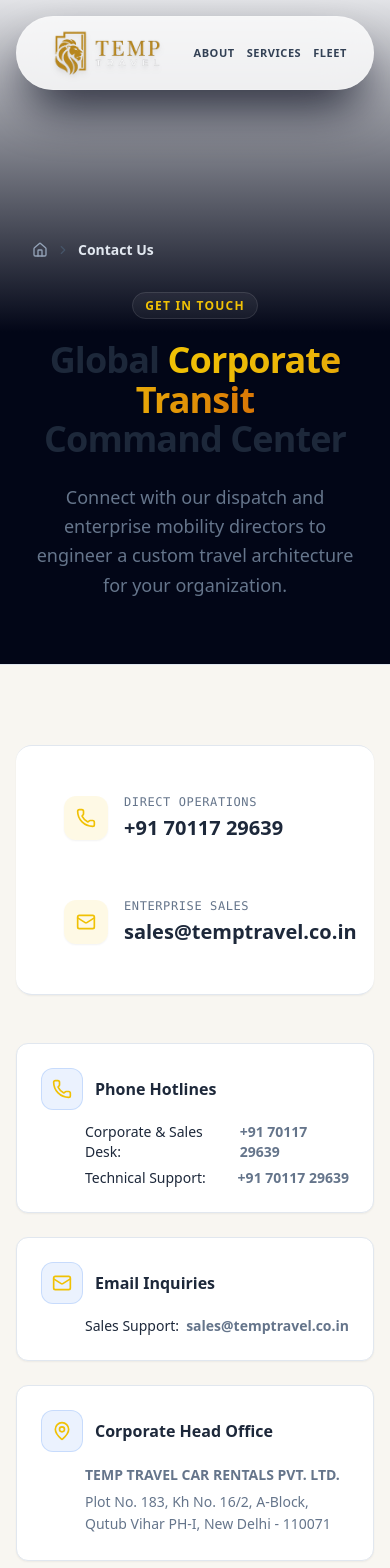
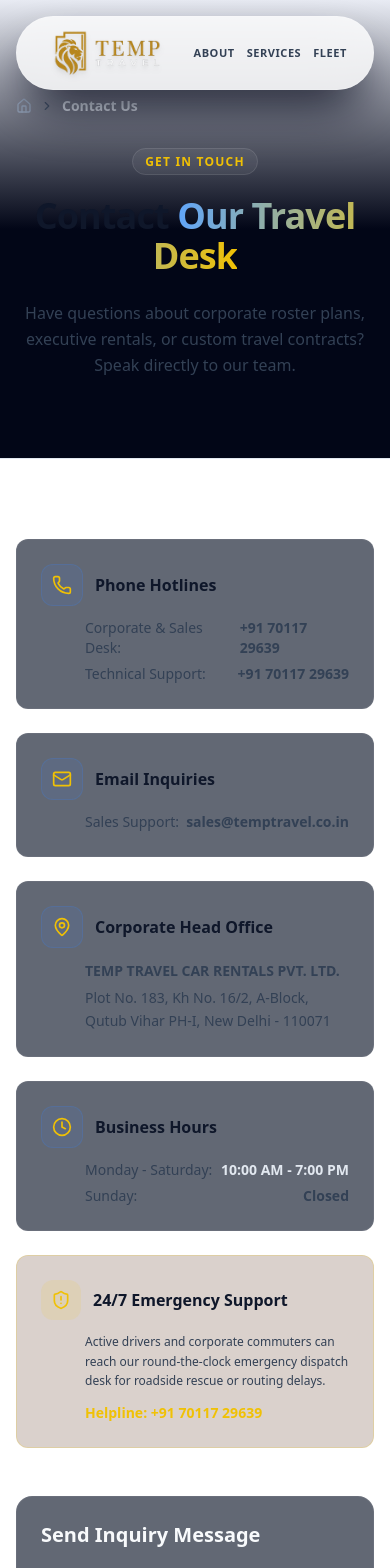
Before and after one commit to Navneetk334/temp-travel-demo, a Next.js app: page /contact in a window 390 px wide. Shown: the top 1568 px of the page. Built offline with nearby package versions, Linux system fonts and the light colour scheme.

Commit message:
feat: initialize public routes, global styles, homepage, and shared components

```diff
--- a/app/(public)/contact/page.tsx
+++ b/app/(public)/contact/page.tsx
@@ -51,12 +51,9 @@ export default function ContactPage() {
     <>
       <JsonLd data={contactSchema} />
 
-      <div className="bg-background min-h-screen font-sans selection:bg-accent selection:text-accent-foreground text-foreground flex flex-col">
-        {/*
-          HERO SECTION
-          Clean, centered layout focusing on intent
-        */}
-        <section className="relative pt-36 sm:pt-48 pb-16 sm:pb-24 px-4 sm:px-6 lg:px-8 overflow-hidden bg-background border-b border-border">
+      <div className="bg-white text-slate-900 min-h-screen">
+        {/* Combined Page Header & Breadcrumbs Section */}
+        <section className="relative bg-white overflow-hidden border-b border-slate-200 pb-20">
           <div className="absolute inset-0 bg-gradient-to-b from-blue-900/10 via-slate-950 to-slate-950 pointer-events-none" />
 
           <div className="relative z-10">
@@ -67,119 +64,90 @@ export default function ContactPage() {
             <span className="text-xs font-bold text-accent uppercase tracking-widest bg-white/5 border border-white/10 px-3 py-1 rounded-full">
               Get In Touch
             </span>
-            <h1 className="text-4xl sm:text-5xl md:text-6xl font-black text-foreground tracking-tight leading-[1.1]">
-              Global <span className="text-transparent bg-clip-text bg-gradient-to-r from-accent via-yellow-500 to-amber-600 drop-shadow-sm">Corporate Transit</span>
-              <br />
-              Command Center
+            <h1 className="text-4xl sm:text-5xl md:text-6xl font-extrabold tracking-tight text-slate-900">
+              Contact <span className="text-transparent bg-clip-text bg-gradient-to-r from-blue-400 to-accent">Our Travel Desk</span>
             </h1>
-            <p className="mt-6 text-lg sm:text-xl text-muted-foreground font-medium leading-relaxed max-w-2xl mx-auto">
-              Connect with our dispatch and enterprise mobility directors to engineer a custom travel architecture for your organization.
+            <p className="text-slate-700 max-w-3xl mx-auto text-base sm:text-lg leading-relaxed font-medium">
+              Have questions about corporate roster plans, executive rentals, or custom travel contracts? Speak directly to our team.
             </p>
           </div>
         </section>
 
         {/* Form and Info Columns */}
-        <section className="py-20 bg-background">
-          <div className="max-w-[1750px] mx-auto px-4 sm:px-8 lg:px-12 xl:px-16 space-y-12">
-
-            {/* Quick Contact Bar */}
-            <div className="flex flex-col md:flex-row gap-6 md:gap-12 w-full max-w-4xl border-y border-border py-8 mb-12 items-center justify-between mx-auto bg-card px-8 rounded-2xl shadow-sm">
-              <div className="flex items-center gap-4 group cursor-pointer w-full md:w-auto p-4 rounded-2xl hover:bg-muted transition-colors">
-                <div className="p-3 bg-accent/10 rounded-xl text-accent group-hover:scale-110 transition-transform shadow-sm">
-                  <Phone className="w-5 h-5" />
-                </div>
-                <div>
-                  <div className="text-xs text-muted-foreground font-mono uppercase tracking-wider mb-1">Direct Operations</div>
-                  <a href="tel:+917011729639" className="text-xl sm:text-2xl font-black text-foreground hover:text-accent transition-colors">+91 70117 29639</a>
-                </div>
-              </div>
-
-              <div className="hidden md:block w-px h-16 bg-border"></div>
-
-              <div className="flex items-center gap-4 group cursor-pointer w-full md:w-auto p-4 rounded-2xl hover:bg-muted transition-colors">
-                <div className="p-3 bg-accent/10 rounded-xl text-accent group-hover:scale-110 transition-transform shadow-sm">
-                  <Mail className="w-5 h-5" />
-                </div>
-                <div>
-                  <div className="text-xs text-muted-foreground font-mono uppercase tracking-wider mb-1">Enterprise Sales</div>
-                  <a href="mailto:sales@temptravel.co.in" className="text-xl sm:text-2xl font-black text-foreground hover:text-accent transition-colors">sales@temptravel.co.in</a>
-                </div>
-              </div>
-            </div>
-
-            <div className="grid grid-cols-1 lg:grid-cols-12 gap-12 items-start">
+        <section className="py-20 bg-white">
+          <div className="max-w-[1750px] mx-auto px-4 sm:px-8 lg:px-12 xl:px-16 grid grid-cols-1 lg:grid-cols-12 gap-12 items-start">
 
             {/* Contact Information Column */}
             <div className="lg:col-span-5 space-y-6">
 
               {/* Phone Numbers Card */}
-                <div className="bg-card border border-border p-6 rounded-xl space-y-3 shadow-sm">
+              <div className="glassmorphism p-6 rounded-xl border border-slate-200 space-y-3">
                 <div className="flex items-center gap-3">
                   <div className="bg-primary/10 border border-primary/20 p-2.5 rounded-lg text-accent">
                     <Phone className="w-5 h-5" />
                   </div>
-                    <h3 className="font-bold text-foreground text-base">Phone Hotlines</h3>
+                  <h3 className="font-bold text-slate-900 text-base">Phone Hotlines</h3>
                 </div>
-                  <div className="space-y-1.5 pl-11 text-sm text-muted-foreground">
+                <div className="space-y-1.5 pl-11 text-sm text-slate-700">
                   <div className="flex justify-between items-center">
-                      <span className="text-foreground">Corporate & Sales Desk:</span>
+                    <span className="text-slate-9000">Corporate & Sales Desk:</span>
                     <a href="tel:+917011729639" className="font-bold hover:text-accent transition-colors">+91 70117 29639</a>
                   </div>
                   <div className="flex justify-between items-center">
-                      <span className="text-foreground">Technical Support:</span>
+                    <span className="text-slate-9000">Technical Support:</span>
                     <a href="tel:+917011729639" className="font-bold hover:text-accent transition-colors">+91 70117 29639</a>
                   </div>
                 </div>
               </div>
 
               {/* Email Addresses Card */}
-                <div className="bg-card border border-border p-6 rounded-xl space-y-3 shadow-sm">
+              <div className="glassmorphism p-6 rounded-xl border border-slate-200 space-y-3">
                 <div className="flex items-center gap-3">
                   <div className="bg-primary/10 border border-primary/20 p-2.5 rounded-lg text-accent">
                     <Mail className="w-5 h-5" />
                   </div>
-                    <h3 className="font-bold text-foreground text-base">Email Inquiries</h3>
+                  <h3 className="font-bold text-slate-900 text-base">Email Inquiries</h3>
                 </div>
-                  <div className="space-y-1.5 pl-11 text-sm text-muted-foreground">
+                <div className="space-y-1.5 pl-11 text-sm text-slate-700">
                   <div className="flex justify-between items-center">
-                      <span className="text-foreground">Sales Support:</span>
+                    <span className="text-slate-9000">Sales Support:</span>
                     <a href="mailto:sales@temptravel.co.in" className="font-bold hover:text-accent transition-colors">sales@temptravel.co.in</a>
                   </div>
                 </div>
               </div>
 
               {/* Office Address Card */}
-                <div className="bg-card border border-border p-6 rounded-xl space-y-3 shadow-sm">
+              <div className="glassmorphism p-6 rounded-xl border border-slate-200 space-y-3">
                 <div className="flex items-center gap-3">
                   <div className="bg-primary/10 border border-primary/20 p-2.5 rounded-lg text-accent">
                     <MapPin className="w-5 h-5" />
                   </div>
-                    <h3 className="font-bold text-foreground text-base">Corporate Head Office</h3>
+                  <h3 className="font-bold text-slate-900 text-base">Corporate Head Office</h3>
                 </div>
-                  <div className="pl-11 text-sm text-muted-foreground leading-relaxed font-semibold">
+                <div className="pl-11 text-sm text-slate-700 leading-relaxed font-semibold">
                   TEMP TRAVEL CAR RENTALS PVT. LTD.
-                    <div className="font-normal text-muted-foreground mt-1">
+                  <div className="font-normal text-slate-700 mt-1">
                     Plot No. 183, Kh No. 16/2, A-Block, Qutub Vihar PH-I, New Delhi - 110071
                   </div>
                 </div>
               </div>
 
               {/* Business Hours Card */}
-                <div className="bg-card border border-border p-6 rounded-xl space-y-3 shadow-sm">
+              <div className="glassmorphism p-6 rounded-xl border border-slate-200 space-y-3">
                 <div className="flex items-center gap-3">
                   <div className="bg-primary/10 border border-primary/20 p-2.5 rounded-lg text-accent">
                     <Clock className="w-5 h-5" />
                   </div>
-                    <h3 className="font-bold text-foreground text-base">Business Hours</h3>
+                  <h3 className="font-bold text-slate-900 text-base">Business Hours</h3>
                 </div>
-                  <div className="space-y-1.5 pl-11 text-sm text-muted-foreground">
+                <div className="space-y-1.5 pl-11 text-sm text-slate-700">
                   <div className="flex justify-between">
-                      <span className="text-foreground">Monday - Saturday:</span>
-                      <span className="font-semibold text-foreground">10:00 AM - 7:00 PM</span>
+                    <span className="text-slate-9000">Monday - Saturday:</span>
+                    <span className="font-semibold text-slate-200">10:00 AM - 7:00 PM</span>
                   </div>
                   <div className="flex justify-between">
-                      <span className="text-foreground">Sunday:</span>
-                      <span className="font-semibold text-foreground">Closed</span>
+                    <span className="text-slate-9000">Sunday:</span>
+                    <span className="font-semibold text-slate-9000">Closed</span>
                   </div>
                 </div>
               </div>
@@ -190,9 +158,9 @@ export default function ContactPage() {
                   <div className="bg-accent/10 p-2.5 rounded-lg text-accent">
                     <ShieldAlert className="w-5 h-5" />
                   </div>
-                    <h3 className="font-bold text-foreground text-base">24/7 Emergency Support</h3>
+                  <h3 className="font-bold text-slate-900 text-base">24/7 Emergency Support</h3>
                 </div>
-                  <p className="text-xs text-muted-foreground pl-11 leading-relaxed">
+                <p className="text-xs text-slate-700 pl-11 leading-relaxed">
                   Active drivers and corporate commuters can reach our round-the-clock emergency dispatch desk for roadside rescue or routing delays.
                 </p>
                 <div className="pl-11 text-sm font-extrabold text-accent">
@@ -204,30 +172,27 @@ export default function ContactPage() {
 
             {/* Interactive Form Column */}
             <div className="lg:col-span-7">
-                <div className="bg-card border border-border p-8 rounded-2xl shadow-sm">
               <ContactForm />
             </div>
-              </div>
 
-            </div>
           </div>
         </section>
 
         {/* Google Maps Placeholder */}
-        <section className="py-16 bg-muted/20 border-t border-border">
+        <section className="py-16 bg-slate-50/20 border-t border-slate-200">
           <div className="max-w-[1750px] mx-auto px-4 sm:px-8 lg:px-12 xl:px-16 space-y-8">
             <div className="space-y-3 text-center">
-              <h2 className="text-2xl font-bold text-foreground flex items-center justify-center gap-2">
+              <h2 className="text-2xl font-bold text-slate-900 flex items-center justify-center gap-2">
                 <Map className="w-6 h-6 text-accent" />
                 <span>Our Office Location</span>
               </h2>
-              <p className="text-muted-foreground text-sm max-w-xl mx-auto">
+              <p className="text-slate-9000 text-sm max-w-xl mx-auto">
                 Plot No. 183, Kh No. 16/2, A-Block, Qutub Vihar PH-I, New Delhi - 110071
               </p>
             </div>
 
             {/* Real Interactive Google Maps Container */}
-            <div className="relative bg-card border border-border rounded-2xl h-[420px] overflow-hidden shadow-2xl group">
+            <div className="relative bg-slate-50 border border-white/10 rounded-2xl h-[420px] overflow-hidden shadow-2xl group">
               {/* Real Google Maps Embed Iframe */}
               <iframe
                 title="TEMP TRAVEL CAR RENTALS PVT LTD - Google Maps Location"
@@ -239,21 +204,21 @@ export default function ContactPage() {
               />
 
               {/* Direct Click Overlay Bar */}
-              <div className="absolute bottom-4 left-4 right-4 md:left-auto md:right-4 bg-card/90 backdrop-blur-md border border-border p-4 rounded-xl flex items-center justify-between gap-4 shadow-2xl z-10">
+              <div className="absolute bottom-4 left-4 right-4 md:left-auto md:right-4 bg-white/90 backdrop-blur-md border border-white/15 p-4 rounded-xl flex items-center justify-between gap-4 shadow-2xl z-10">
                 <div className="flex items-center gap-3">
                   <div className="p-2 bg-amber-500/20 text-amber-400 rounded-lg border border-amber-500/30">
                     <MapPin className="w-5 h-5" />
                   </div>
                   <div>
-                    <h3 className="font-extrabold text-foreground text-xs sm:text-sm">TEMP TRAVEL CAR RENTALS PVT. LTD.</h3>
-                    <p className="text-[11px] text-muted-foreground truncate max-w-xs sm:max-w-md">Plot No. 183, Kh No. 16/2, Qutub Vihar PH-I, New Delhi - 110071</p>
+                    <h3 className="font-extrabold text-slate-900 text-xs sm:text-sm">TEMP TRAVEL CAR RENTALS PVT. LTD.</h3>
+                    <p className="text-[11px] text-slate-9000 truncate max-w-xs sm:max-w-md">Plot No. 183, Kh No. 16/2, Qutub Vihar PH-I, New Delhi - 110071</p>
                   </div>
                 </div>
                 <a
                   href="https://www.google.com/maps/search/?api=1&query=28.5763965,77.0282025"
                   target="_blank"
                   rel="noopener noreferrer"
-                  className="inline-flex items-center gap-2 bg-accent hover:bg-accent/90 text-accent-foreground font-black px-4 py-2.5 rounded-lg text-xs tracking-wider transition-all shadow-lg shrink-0 uppercase"
+                  className="inline-flex items-center gap-2 bg-amber-400 hover:bg-amber-300 text-slate-950 font-black px-4 py-2.5 rounded-lg text-xs tracking-wider transition-all shadow-lg shrink-0 uppercase"
                 >
                   <span>Open Business Listing</span>
                   <ExternalLink className="w-3.5 h-3.5" />
--- a/app/(public)/layout.tsx
+++ b/app/(public)/layout.tsx
@@ -8,7 +8,7 @@ export default function PublicLayout({
   children: React.ReactNode;
 }) {
   return (
-    <div className="flex flex-col min-h-screen bg-background text-foreground pastel-theme">
+    <div className="flex flex-col min-h-screen bg-white text-slate-900">
       <Header />
       <main className="flex-grow">{children}</main>
       <Footer />
--- a/app/globals.css
+++ b/app/globals.css
@@ -4,7 +4,43 @@
 
 @layer base {
   :root {
-    /* Premium Dark Theme Variables by Default (Admin) */
+    /* Premium Dark Theme Variables by Default */
+    --background: 224 71% 8%;
+    --foreground: 213 31% 91%;
+
+    --card: 222 47% 12%;
+    --card-foreground: 213 31% 91%;
+
+    --popover: 222 47% 10%;
+    --popover-foreground: 213 31% 91%;
+
+    --primary: 217.2 91.2% 59.8%;
+    --primary-foreground: 210 40% 98%;
+
+    --secondary: 222 47% 18%;
+    --secondary-foreground: 210 40% 98%;
+
+    --muted: 222 47% 18%;
+    --muted-foreground: 215.4 16.3% 66.9%; /* Brightened muted text slightly */
+
+    --accent: 48 96% 48%; /* Premium Amber/Gold */
+    --accent-foreground: 222.2 47.4% 11.2%;
+
+    --destructive: 0 62.8% 30.6%;
+    --destructive-foreground: 210 40% 98%;
+
+    --border: 222 47% 20%;
+    --input: 222 47% 18%;
+    --ring: 217.2 91.2% 59.8%;
+
+    --radius: 0.75rem;
+
+    /* Semantic Design Tokens */
+    --surface: 222 47% 14%;
+  }
+
+  .dark {
+    /* Duplicate variables for fallback when class is explicitly targeted */
     --background: 224 71% 8%;
     --foreground: 213 31% 91%;
 
@@ -23,7 +59,7 @@
     --muted: 222 47% 18%;
     --muted-foreground: 215.4 16.3% 66.9%;
 
-    --accent: 48 96% 48%; /* Premium Amber/Gold */
+    --accent: 48 96% 48%;
     --accent-foreground: 222.2 47.4% 11.2%;
 
     --destructive: 0 62.8% 30.6%;
@@ -33,76 +69,7 @@
     --input: 222 47% 18%;
     --ring: 217.2 91.2% 59.8%;
 
-    --radius: 0.75rem;
-
-    /* Semantic Design Tokens */
     --surface: 222 47% 14%;
-  }
-
-  /* Pastel Light Theme for Public Website */
-  .pastel-theme {
-    --background: 40 33% 96%; /* Soft cream #F9F8F6 */
-    --foreground: 217 33% 17%; /* Dark navy/charcoal #1E293B */
-
-    --card: 0 0% 100%; /* Pure white */
-    --card-foreground: 217 33% 17%;
-
-    --popover: 0 0% 100%;
-    --popover-foreground: 217 33% 17%;
-
-    --primary: 217.2 91.2% 59.8%;
-    --primary-foreground: 210 40% 98%;
-
-    --secondary: 40 33% 92%; /* Slightly darker cream */
-    --secondary-foreground: 217 33% 17%;
-
-    --muted: 40 33% 92%;
-    --muted-foreground: 215 16% 47%; /* Slate gray #64748B */
-
-    --accent: 48 96% 48%; /* Premium Amber/Gold */
-    --accent-foreground: 222.2 47.4% 11.2%;
-
-    --destructive: 0 84.2% 60.2%;
-    --destructive-foreground: 210 40% 98%;
-
-    --border: 214 32% 91%; /* Light slate border #E2E8F0 */
-    --input: 214 32% 91%;
-    --ring: 217.2 91.2% 59.8%;
-
-    --surface: 0 0% 100%;
-  }
-
-  .dark {
-    /* Duplicate variables for fallback when class is explicitly targeted */
-    --background: 40 33% 96%;
-    --foreground: 217 33% 17%;
-
-    --card: 0 0% 100%;
-    --card-foreground: 217 33% 17%;
-
-    --popover: 0 0% 100%;
-    --popover-foreground: 217 33% 17%;
-
-    --primary: 217.2 91.2% 59.8%;
-    --primary-foreground: 210 40% 98%;
-
-    --secondary: 40 33% 92%;
-    --secondary-foreground: 217 33% 17%;
-
-    --muted: 40 33% 92%;
-    --muted-foreground: 215 16% 47%;
-
-    --accent: 48 96% 48%;
-    --accent-foreground: 222.2 47.4% 11.2%;
-
-    --destructive: 0 84.2% 60.2%;
-    --destructive-foreground: 210 40% 98%;
-
-    --border: 214 32% 91%;
-    --input: 214 32% 91%;
-    --ring: 217.2 91.2% 59.8%;
-
-    --surface: 0 0% 100%;
   }
 }
 
@@ -116,27 +83,27 @@
   }
 }
 
-/* Premium Glassmorphism Design Class (Light by Default) */
+/* Premium Glassmorphism Design Class (Dark by Default) */
 .glassmorphism {
-  background: rgba(255, 255, 255, 0.7);
+  background: rgba(15, 23, 42, 0.65);
   backdrop-filter: blur(12px);
   -webkit-backdrop-filter: blur(12px);
-  border: 1px solid rgba(0, 0, 0, 0.05);
+  border: 1px solid rgba(255, 255, 255, 0.05);
 }
 
 .dark .glassmorphism {
-  background: rgba(255, 255, 255, 0.7);
+  background: rgba(15, 23, 42, 0.65);
   backdrop-filter: blur(12px);
   -webkit-backdrop-filter: blur(12px);
-  border: 1px solid rgba(0, 0, 0, 0.05);
+  border: 1px solid rgba(255, 255, 255, 0.05);
 }
 
 /* Google Maps Places Autocomplete Native Dropdown Styling */
 .pac-container {
-  background-color: hsl(0, 0%, 100%) !important;
-  border: 1px solid rgba(0, 0, 0, 0.1) !important;
+  background-color: hsl(222, 47%, 14%) !important;
+  border: 1px solid rgba(255, 255, 255, 0.2) !important;
   border-radius: 0.75rem !important;
-  box-shadow: 0 20px 25px -5px rgba(0, 0, 0, 0.1), 0 8px 10px -6px rgba(0, 0, 0, 0.1) !important;
+  box-shadow: 0 20px 25px -5px rgba(0, 0, 0, 0.5), 0 8px 10px -6px rgba(0, 0, 0, 0.5) !important;
   margin-top: 4px !important;
   z-index: 99999 !important;
   font-family: inherit !important;
@@ -145,34 +112,34 @@
 
 .pac-item {
   padding: 10px 14px !important;
-  color: hsl(217, 33%, 17%) !important;
-  border-top: 1px solid rgba(0, 0, 0, 0.05) !important;
+  color: #cbd5e1 !important;
+  border-top: 1px solid rgba(255, 255, 255, 0.05) !important;
   cursor: pointer !important;
   font-size: 13px !important;
 }
 
 .pac-item:hover, .pac-item-selected {
-  background-color: rgba(37, 99, 235, 0.05) !important;
-  color: hsl(217, 33%, 17%) !important;
+  background-color: rgba(37, 99, 235, 0.3) !important;
+  color: #ffffff !important;
 }
 
 .pac-item-query {
-  color: hsl(217, 33%, 17%) !important;
+  color: #ffffff !important;
   font-weight: 600 !important;
   font-size: 13px !important;
 }
 
 .pac-matched {
-  color: hsl(217.2, 91.2%, 59.8%) !important;
+  color: #fbbf24 !important;
   font-weight: 700 !important;
 }
 
 .pac-icon {
-  /* Lighten icon */
+  filter: invert(1) brightness(1.5) !important;
 }
 
 .gradient-bg {
-  background: linear-gradient(135deg, hsl(40, 33%, 96%) 0%, hsl(0, 0%, 100%) 100%);
+  background: linear-gradient(135deg, hsl(217.2, 91.2%, 59.8%) 0%, hsl(222.2, 84%, 4.9%) 100%);
 }
 
 /* Completely Hide Native Browser Black Calendar & Clock Picker Indicators across Chrome/Edge/Brave/Safari */
```
Also changed, not shown: app/(public)/gallery/page.tsx (+26 -27 lines), app/page.tsx (+30 -19 lines), components/shared/photo-coverflow-3d.tsx (+8 -8 lines). Lines whose indentation alone changed are shown as unchanged.
